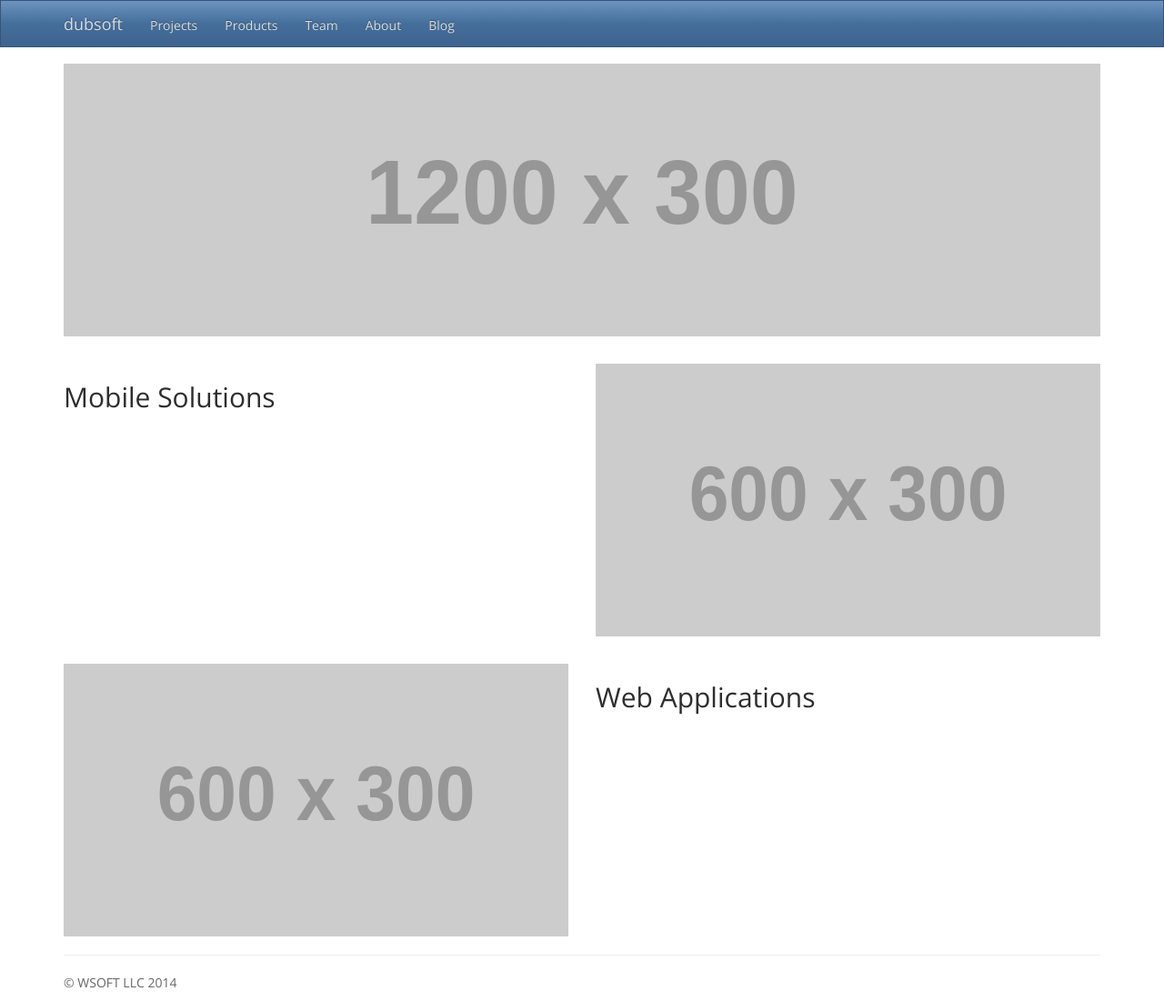
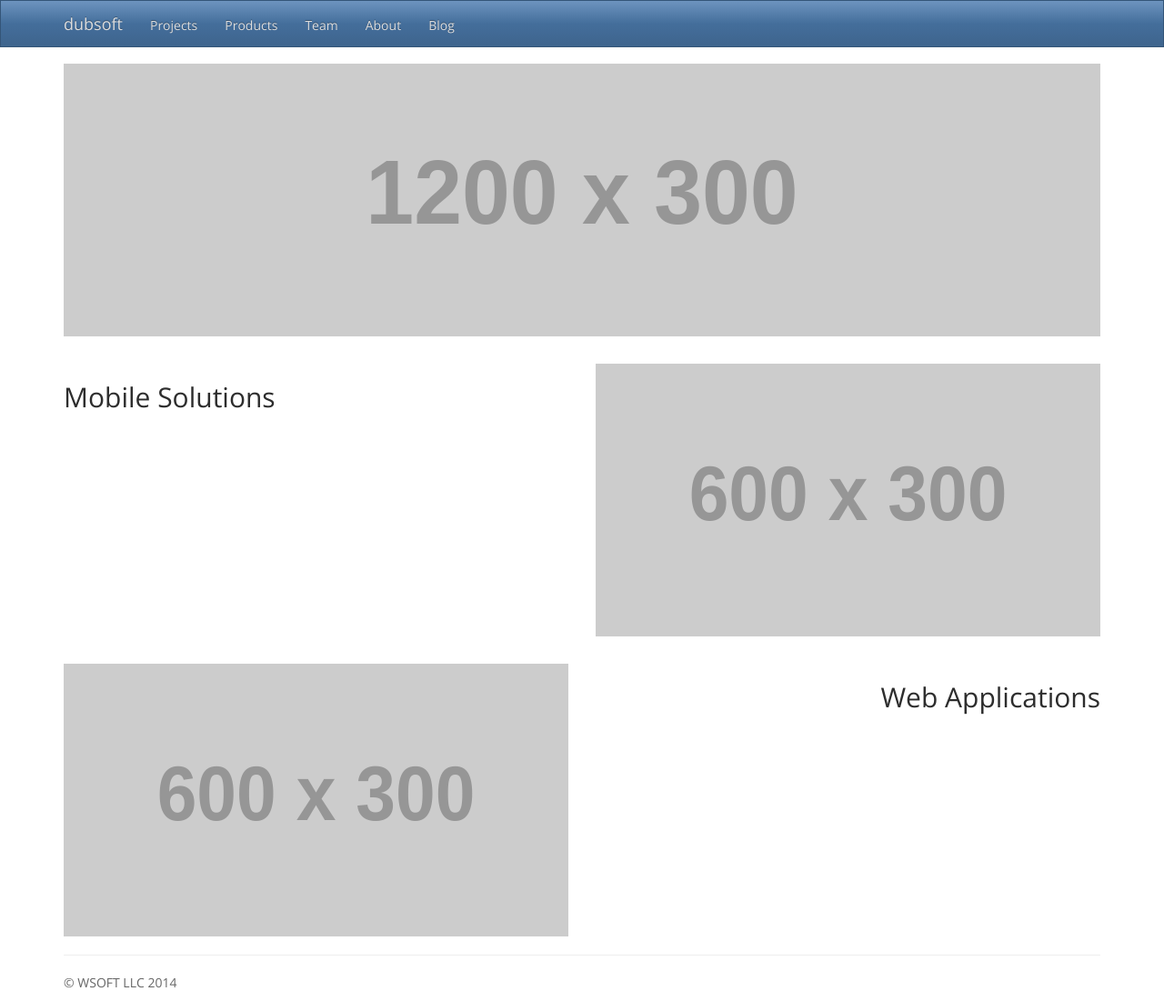
Before and after one commit to dubsoft/dubsoft-www, a Jekyll site: the page built from index.html, in a window 1280 px wide and 1101 px high. Shown: the whole window at 91% size. Built offline with Jekyll 4.4.1, drawn with Linux system fonts in a browser that asks for light colours; nearby versions of some CDN libraries; Markdown is read by kramdown in place of the engine named in the settings.

Commit message:
If text is on the right, justify right

```diff
--- a/index.html
+++ b/index.html
@@ -43,7 +43,9 @@ title: dubsoft
   <div class="row">
     {% if direction == 'right' %}
       {{ i }}
-      {{ t }}
+      <div class="text-right">
+        {{ t }}
+      </div>
     {% else %}
       {{ t }}
       {{ i }}
```
